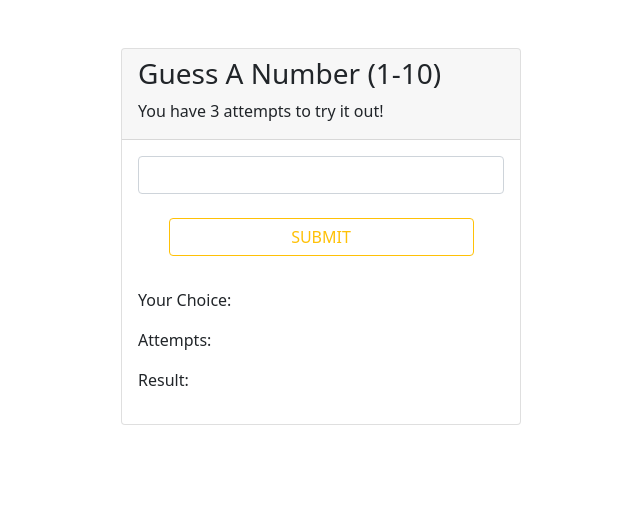
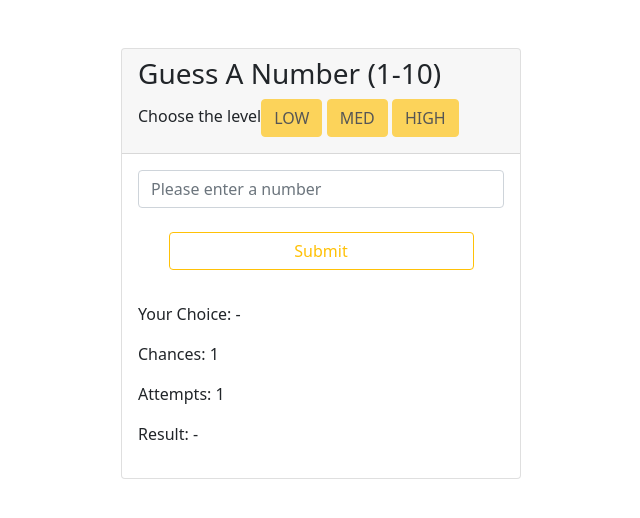
Before and after one commit to chevtong/play-around, a PHP site: page /index.php in a window 1280 px wide. Shown: the top 518 px of the page, without its empty margins (319-959 px from the left). Run offline with PHP 8.4, Linux system fonts and the light colour scheme; the visitor is signed in with stand-in values (Sample User, id 1).

Commit message:
Add level btns on guessing game

```diff
--- a/Starter-packs/1.Guessing-game/classes/GuessingGame.php
+++ b/Starter-packs/1.Guessing-game/classes/GuessingGame.php
@@ -3,101 +3,125 @@
 
 class GuessingGame
 {
-    public $maxGuesses;
-    public $secretNumber;
+
+    public $secretNum;
+    public $numInput;
     public $result;
-    public $attempts = 0;
+    public $guess = 0;
+    public $maxGuess;
 
-    // set a default amount of max guesses
-    public function __construct(int $maxGuesses = 3)
+
+
+    public function __construct()
     {
-        // We ask for the max guesses when someone creates a game
-        // Allowing your settings to be chosen like this, will bring a lot of flexibility
-        $this->maxGuesses = $maxGuesses;
+        if(!empty($_SESSION["maxGuess"])){
 
-        if(!empty($_SESSION["attempts"])){
-            $this->attempts = $_SESSION["attempts"];
+            $this->maxGuess = $_SESSION["maxGuess"];
+
+        } else if(empty($_SESSION["maxGuess"]) && !empty($_POST["maxGuess"])){
+
+          $this->maxGuess = $_POST["maxGuess"];
+          $_SESSION["maxGuess"] = $this->maxGuess;
         }
 
-        if(!empty($_SESSION["secretNumber"])){
-            $this->secretNumber = $_SESSION["secretNumber"];
+
+        if(!empty($_SESSION["secretNum"])){
+
+            $this->secretNum = $_SESSION["secretNum"];
+
+        } else {
+
+            $this->generateSecretNum();
         }
+
+        if(!empty($_POST["inputNumber"])){
+           $this->numInput = $_POST["inputNumber"];
+        }
+
+        if(!empty($_SESSION["guess"])){
+            $this->guess = $_SESSION["guess"];
+        }
+
+
     }
 
-    public function run()
+
+
+    public function generateSecretNum()
     {
-        // This function functions as your game "engine"
-        // It will run every time, check what needs to happen and run the according functions (or even create other classes)
+        $this->secretNum = rand(1, 10);
+        $_SESSION["secretNum"] = $this->secretNum;
+    }
 
-        if (empty($this->secretNumber)){
-            $this->generateSecretNumber();
-        }
 
-        if (!empty($_POST["inputNumber"]) ){
-            //the attempts will be +1 everytime user submit a number
-            $this->attempts++;
+    public function compare(){
 
-            if($_POST["inputNumber"] == $this->secretNumber){
+        if(!empty($this->numInput)){
 
-                $this->playerWins();
+            $this->guess++;
+            $_SESSION["guess"]=$this->guess;
 
-            } else if ($_POST["inputNumber"] < $this->secretNumber) {
+            if($this->numInput == $this->secretNum){
+                $this->playerWin();
+            } else if($this->numInput < $this->secretNum){
+                $this->low();
+            } else if($this->numInput > $this->secretNum){
+                $this->high();
+            }
 
-                $this->higher();
 
-            } else if ($_POST["inputNumber"] > $this->secretNumber) {
+            if ($this->guess == $this->maxGuess){
+                $this->playerLose();
+            }
 
-                $this->lower();
-            }
 
         }
 
-        //if the user enter the correct number in the last attempts,
-        //the above compparasion will still run first before change to a new secret number
-        $_SESSION["attempts"] = $this->attempts;
 
-        if($this->attempts == $this->maxGuesses){
 
-            $this->playerLoses();
-        }
+
+
+
     }
 
-    public function generateSecretNumber()
+
+    public function playerWin()
     {
-        $this->secretNumber = rand(1,10);
-        $_SESSION["secretNumber"] = $this->secretNumber;
-    }
-    public function higher()
-    {
-        $this->result = "The number is higher than you thought";
-    }
-    public function lower()
-    {
-        $this->result = "The number is lower than you expected";
+        $this->result = "WIN";
+
+        $this->restart();
     }
 
-    public function playerWins()
+    public function playerLose()
     {
-        $this->result = "<h4>WIN!!</h4> The secret number is {$this->secretNumber}";
-        $this->reset();
+        $this->result = "LOSE, start again by choosing the level";
+        $this->restart();
+
     }
 
-    public function playerLoses()
+    public function high()
     {
-        $this->result = "<h4>LOSE... </h4>The secret number is {$this->secretNumber} ";
-        $this->reset();
+        $this->result = "too high";
     }
 
-    public function allAttemptsUsed()
+    public function low()
     {
-    return "All attempts are used, play again?";
+        $this->result = "too low";
     }
 
-    public function reset()
+    //TODO: need to reset the maxGuesses session
+    public function restart()
     {
-        $this->attempts = 0;
-        $_SESSION["attempts"] = 0;
+        $this->guess = 0;
 
-        $this->generateSecretNumber();
+        $_SESSION["guess"]=$this->guess;
+
+        $this->maxGuess = "";
+        $_SESSION["maxGuess"] = $this->maxGuess;
+
+        $this->generateSecretNum();
     }
 }
+
+
+?>
--- a/Starter-packs/1.Guessing-game/index.php
+++ b/Starter-packs/1.Guessing-game/index.php
@@ -30,7 +30,7 @@ function whatIsHappening() {
 
 // Start the game
 $game = new GuessingGame();
-$game->run();
+$game->compare();
 
 //Show the $game obj deatils when building
 // echo '<h2>$game</h2>';
--- a/Starter-packs/1.Guessing-game/view.php
+++ b/Starter-packs/1.Guessing-game/view.php
@@ -16,25 +16,33 @@
     <div class="card my-5 mx-auto mb-3 " style="width: 25rem;">
         <form action="index.php" method="post">
             <div class="card-header">
-                <label for="exampleInputEmail1" class="form-label"><h3>Guess A Number (1-10)</h3> You have 3 attempts to try
-                    it out!<br></label>
+                <label for="exampleInputEmail1" class="form-label">
+                    <h3>Guess A Number (1-10)</h3>
+                    Choose the level<label>
+                        <button name="maxGuess" value="4" class="btn btn-warning"
+                            <?php if(!empty($game->maxGuess)){echo "disabled";}?>>LOW</button>
+                        <button name="maxGuess" value="3" class="btn btn-warning"
+                            <?php if(!empty($game->maxGuess)){echo "disabled";}?>>MED</button>
+                        <button name="maxGuess" value="2" class="btn btn-warning"
+                            <?php if(!empty($game->maxGuess)){echo "disabled";}?>>HIGH</button>
             </div>
             <div class="card-body">
-                <input type="number" max="10" name="inputNumber" class="form-control" id="exampleInputEmail1"><br>
+                <input type="number" max="10" name="inputNumber" class="form-control" id="exampleInputEmail1" <?php if(empty($game->maxGuess)){
+                            echo " placeholder='Please Choose the level above' disabled";
+                        } else {echo " placeholder='Please enter a number' ";}?>><br>
                 <div class="d-grid gap-2 col-10 mx-auto">
-                    <input type="submit" name="submit" class="btn btn-outline-warning" value="<?php
-								if(($game->attempts == 0) && !empty($_POST["submit"])){echo "RESTART"; } else {echo "SUBMIT";}
-									//to change the text of the input inside value attribute from submit to restart?>">
+                    <input type="submit" name="submit" class="btn btn-outline-warning"
+                        <?php if(empty($game->maxGuess)){echo "disabled";}?>>
+
                 </div>
             </div>
         </form>
 
         <div class="card-body">
-			<p>Your Choice: <?php if(isset($_POST["inputNumber"])){echo $_POST["inputNumber"];}?></p>
-			<p> Attempts: <?php if(!empty($game->attempts)){ echo $game->attempts;
-								} else if ((isset($_POST["submit"])) && ($game->attempts == 0)){
-									echo $game->allAttemptsUsed();} ?></p>
-            <p>Result: <?php if(!empty($game->result)){ echo $game->result;} ?></p>
+            <p>Your Choice: <?php if(!empty($game->numInput)){echo $game->numInput;} else {echo "-";}?></p>
+            <p>Chances: <?php if(!empty($game->maxGuess)){echo $game->maxGuess;} else {echo "-";}?></p>
+            <p> Attempts: <?php if(!empty($game->guess)){echo $game->guess;} else {echo "-";} ?></p>
+            <p>Result: <?php if(!empty($game->result)){ echo $game->result;} else {echo "-";} ?></p>
         </div>
     </div>
 
```
